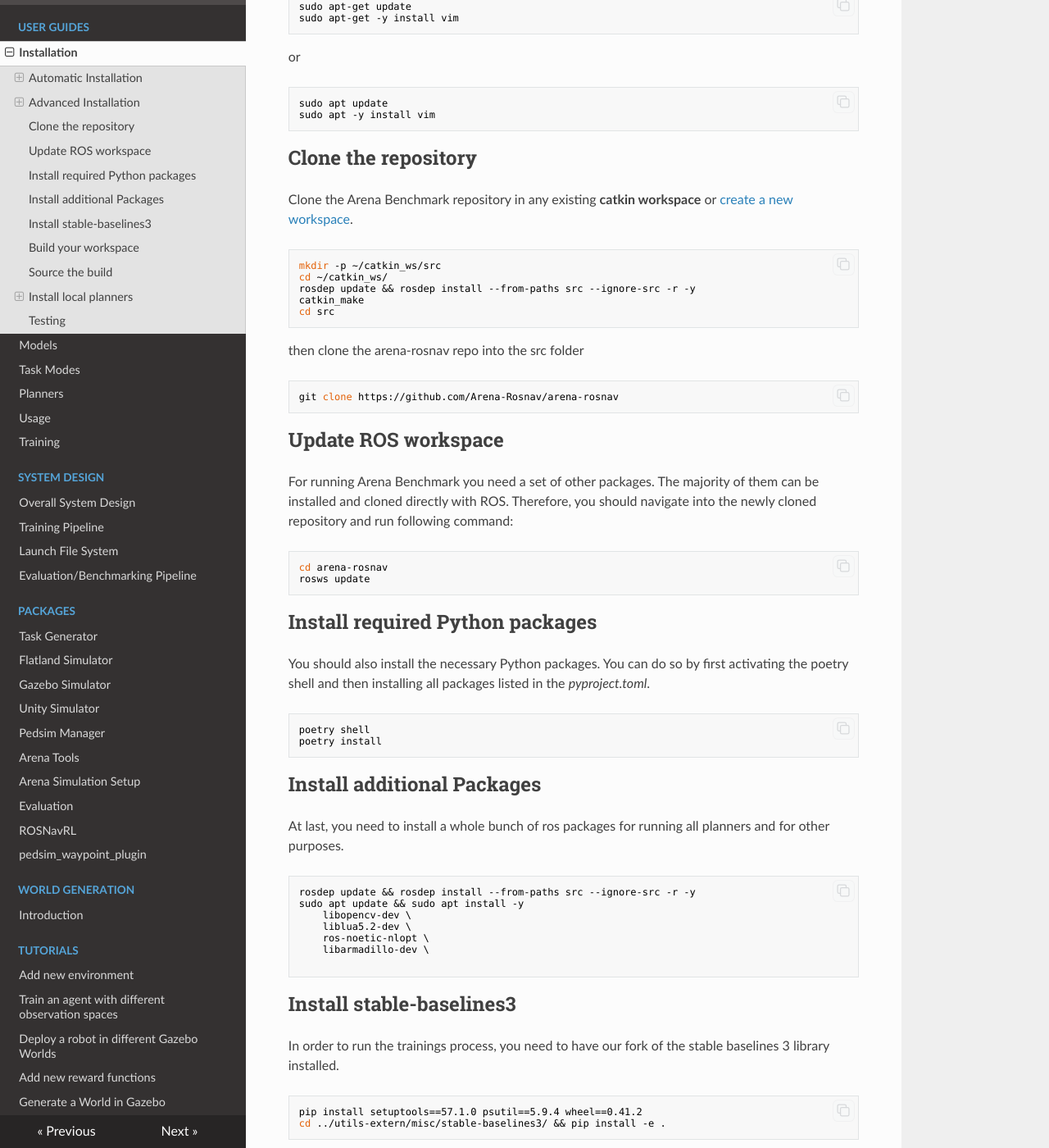
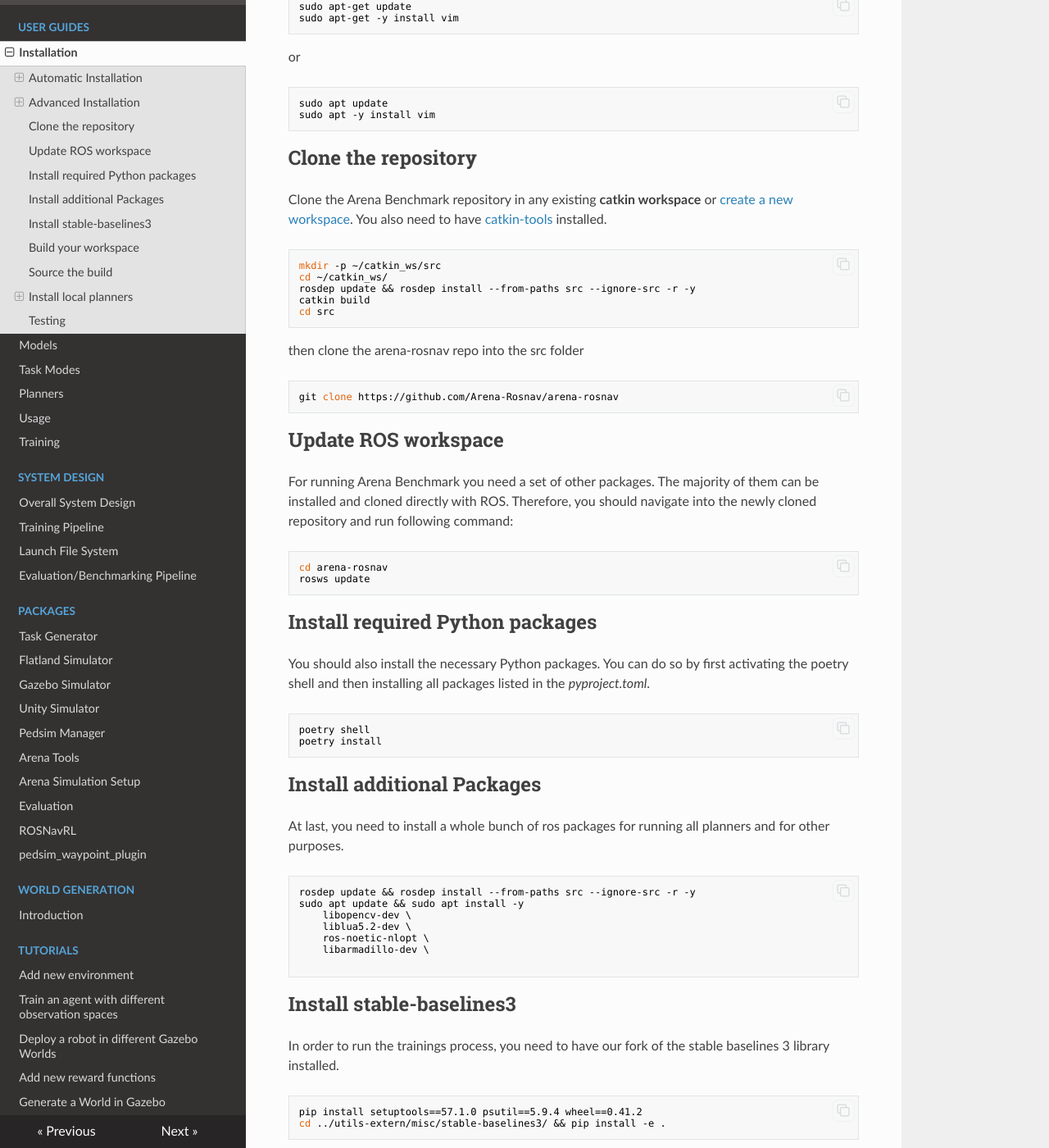
Before and after one commit to Arena-Rosnav/.github, an MkDocs documentation site: the page built from docs/user_guides/installation.md, in a window 1280 px wide and 1400 px high, scrolled down 1765 px. Shown: the whole window at 82% size. Built offline with MkDocs 1.6.1, drawn with Linux system fonts in a browser that asks for light colours; nearby versions of some CDN libraries; comment, search, counter and statistics services are not loaded; some of the changed text lies outside the part shown.

Commit message:
update installation guide with catkin-tools

````diff
--- a/docs/user_guides/installation.md
+++ b/docs/user_guides/installation.md
@@ -73,13 +73,13 @@
 
 ## Clone the repository
 
-Clone the Arena Benchmark repository in any existing **catkin workspace** or [create a new workspace](http://wiki.ros.org/catkin/Tutorials/create_a_workspace).
+Clone the Arena Benchmark repository in any existing **catkin workspace** or [create a new workspace](http://wiki.ros.org/catkin/Tutorials/create_a_workspace). You also need to have [catkin-tools](https://catkin-tools.readthedocs.io/en/latest/installing.html) installed.
 
 ```bash
 mkdir -p ~/catkin_ws/src
 cd ~/catkin_ws/
 rosdep update && rosdep install --from-paths src --ignore-src -r -y
-catkin_make
+catkin build
 cd src
 ```
 then clone the arena-rosnav repo into the src folder
@@ -122,15 +122,15 @@
 
 In order to run the trainings process, you need to have our fork of the stable baselines 3 library installed.
 
-```
+```bash
 pip install setuptools==57.1.0 psutil==5.9.4 wheel==0.41.2
 cd ../utils-extern/misc/stable-baselines3/ && pip install -e .
 ```
 
 ## Build your workspace
 
-```
-cd ../../../.. && catkin_make
+```bash
+cd ../../../.. && catkin build
 ```
 
 !!! note
@@ -139,7 +139,7 @@
 
 ## Source the build
 
-```
+```bash
 source devel/setup.zsh
 ```
 ## Install local planners
@@ -152,8 +152,8 @@
 ## Testing
 With the activated environment, test your installation by running the command
 
-```
-roslaunch arena_bringup start_arena.launch simulator:=gazebo task_mode:=scenario model:=jackal map_file:=map_empty
+```bash
+roslaunch arena_bringup start_arena.launch simulator:=gazebo
 ```
 
 This should open gazebo and rviz successfully.
````
